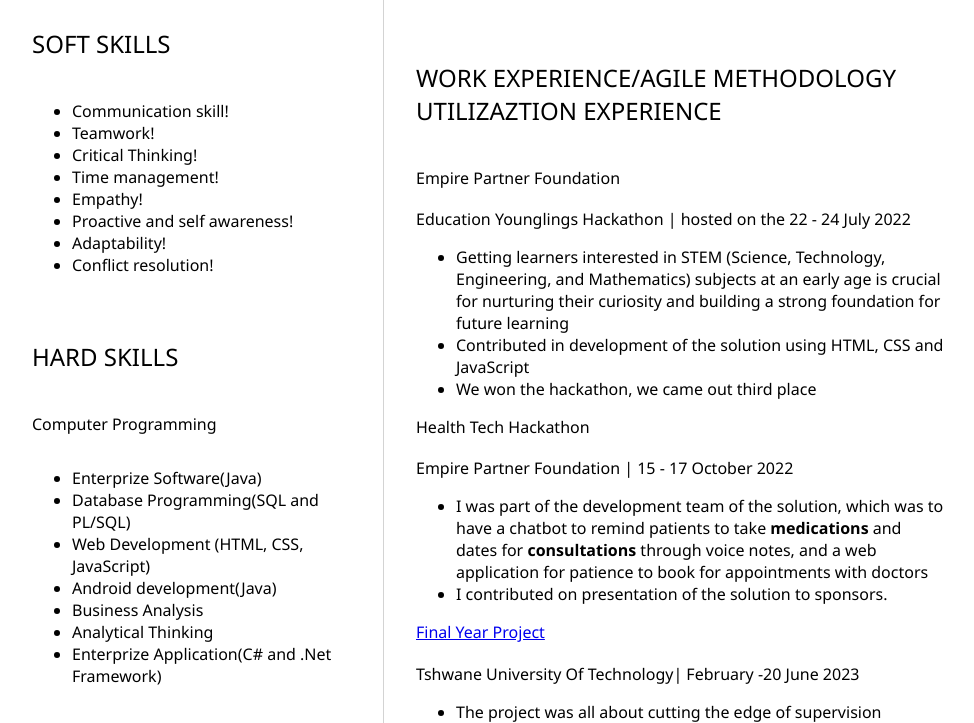
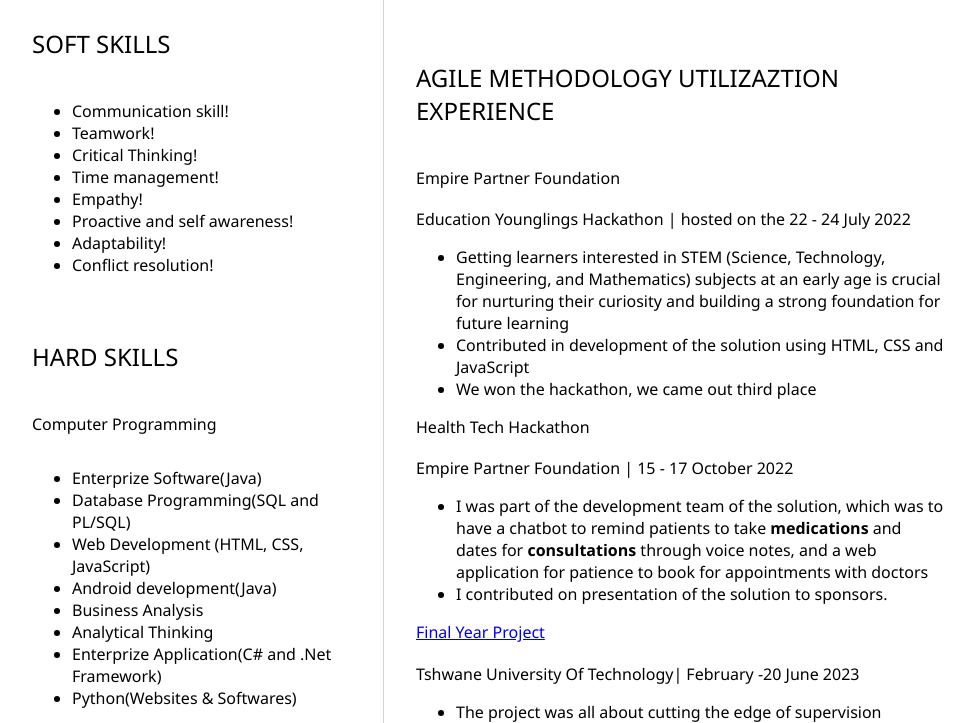
Before and after one commit to Musaroyal/Personal_resume, a plain HTML site: page index.html in a window 1280 px wide. Shown: the part 537-1260 px from the top of the page, without its empty margins (160-1134 px from the left). Drawn offline with Linux system fonts and the light colour scheme.

Commit message:
Update index.html

```diff
--- a/index.html
+++ b/index.html
@@ -64,6 +64,7 @@
                         <li>Business Analysis</li>
                         <li>Analytical Thinking</li>
 			<li>Enterprize Application(C# and .Net Framework)</li>
+			    <li>Python(Websites & Softwares)</li>
                     </ul>
                 </section>
 				<section>
@@ -90,7 +91,7 @@
             </p>
 				</section>
 				<section>
-					<h2>WORK EXPERIENCE/AGILE METHODOLOGY UTILIZAZTION EXPERIENCE</h2>
+					<h2>AGILE METHODOLOGY UTILIZAZTION EXPERIENCE</h2>
 					<!-- your work experience -->
                     <h3>Empire Partner Foundation</h3>
                     <p>
```
